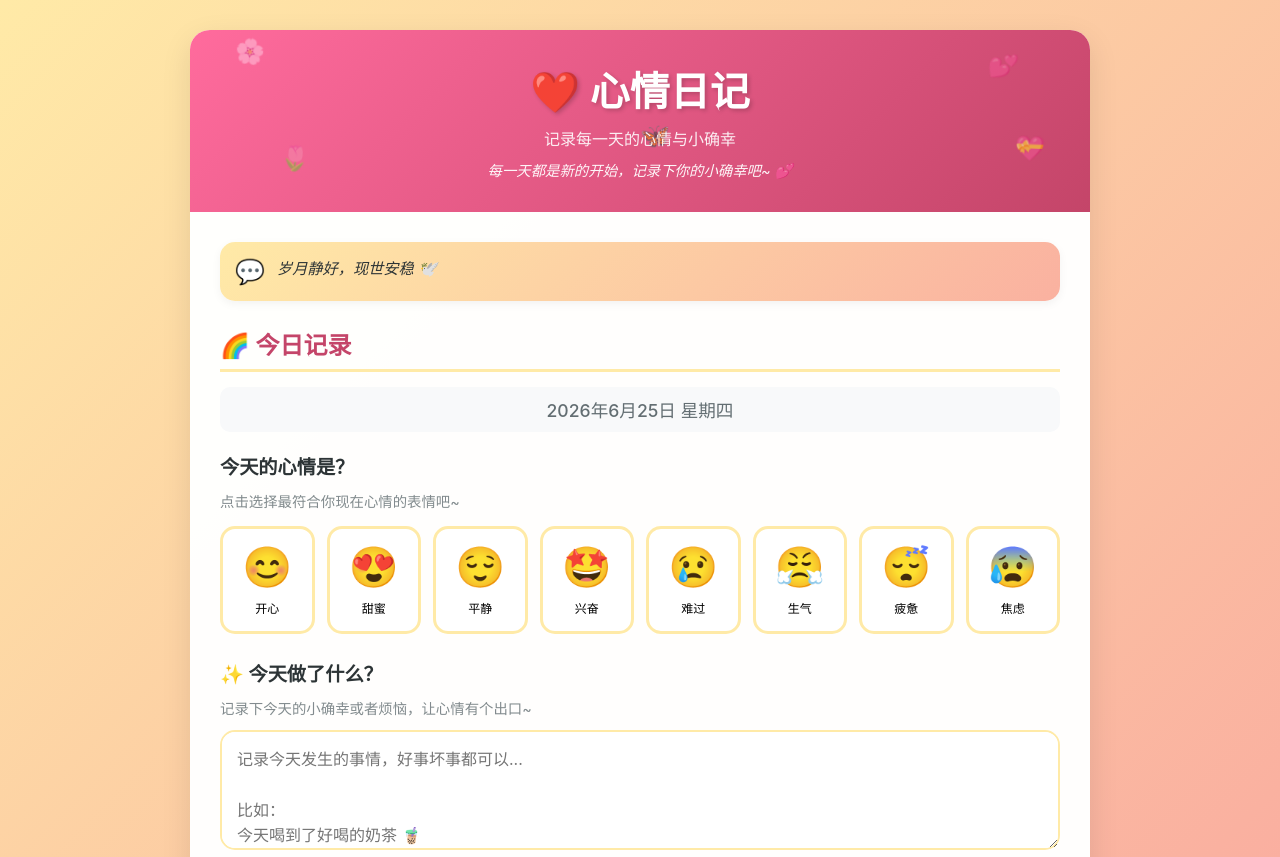
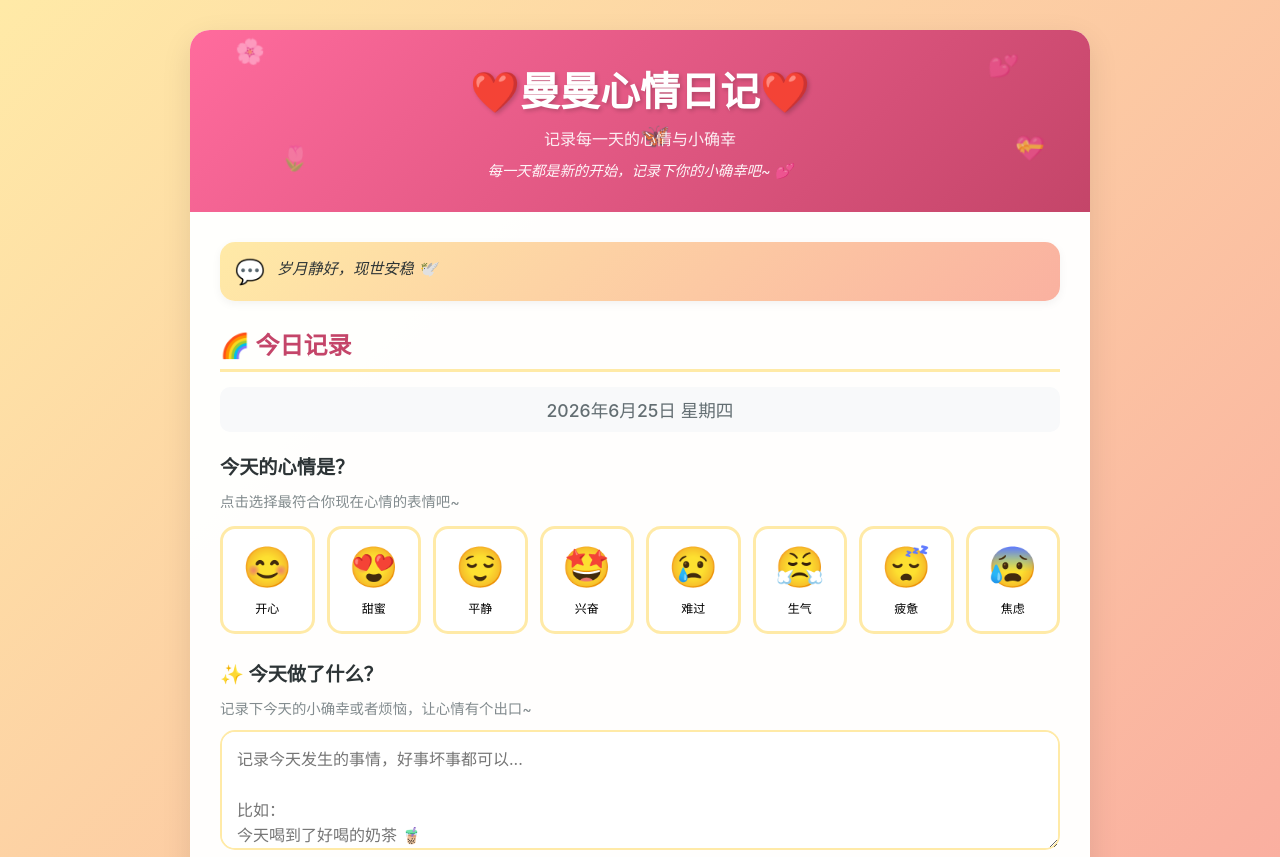
Before and after one commit to qingshunew/mood-diary, a plain HTML site: page index.html in a window 1280 px wide. Shown: the top 857 px of the page. Drawn offline with Linux system fonts and the light colour scheme.

Commit message:
修改标题为曼曼心情日记

```diff
--- a/index.html
+++ b/index.html
@@ -8,7 +8,7 @@
     <meta name="apple-mobile-web-app-title" content="心情日记">
     <meta name="theme-color" content="#ff6b9d">
     <meta name="msapplication-TileColor" content="#ff6b9d">
-    <title>心情日记 - 记录每一天的美好</title>
+    <title>曼曼心情日记 - 记录每一天的美好</title>
     <link rel="manifest" href="manifest.json">
     <link rel="apple-touch-icon" href="icon-192.png">
     <link rel="stylesheet" href="style.css">
@@ -26,7 +26,7 @@
                 <span class="decoration decoration-4">💝</span>
                 <span class="decoration decoration-5">🦋</span>
             </div>
-            <h1>❤️ 心情日记</h1>
+            <h1>❤️曼曼心情日记❤️</h1>
             <p class="subtitle">记录每一天的心情与小确幸</p>
             <p class="warm-quote" id="warmQuote"></p>
         </header>
```
